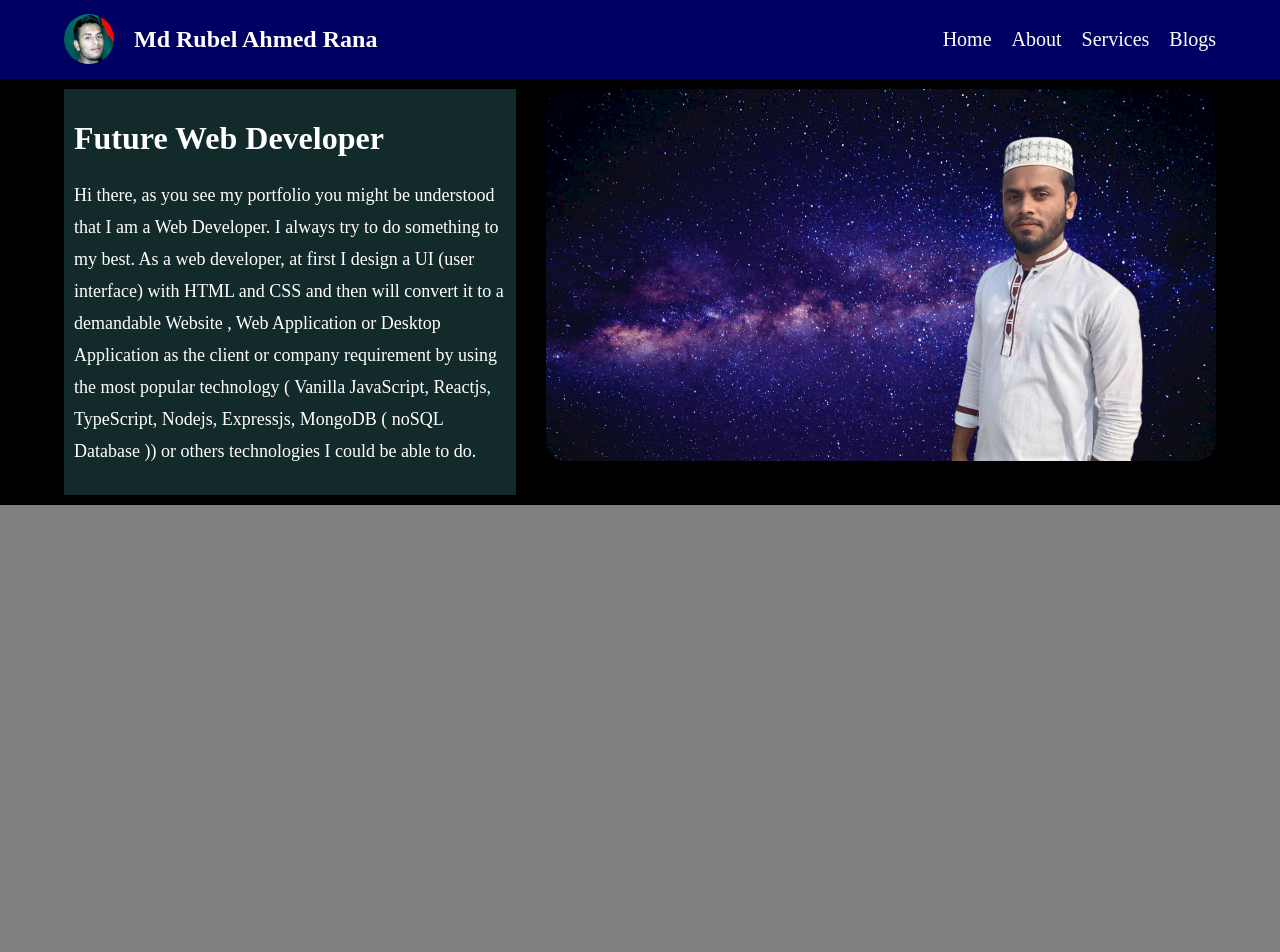
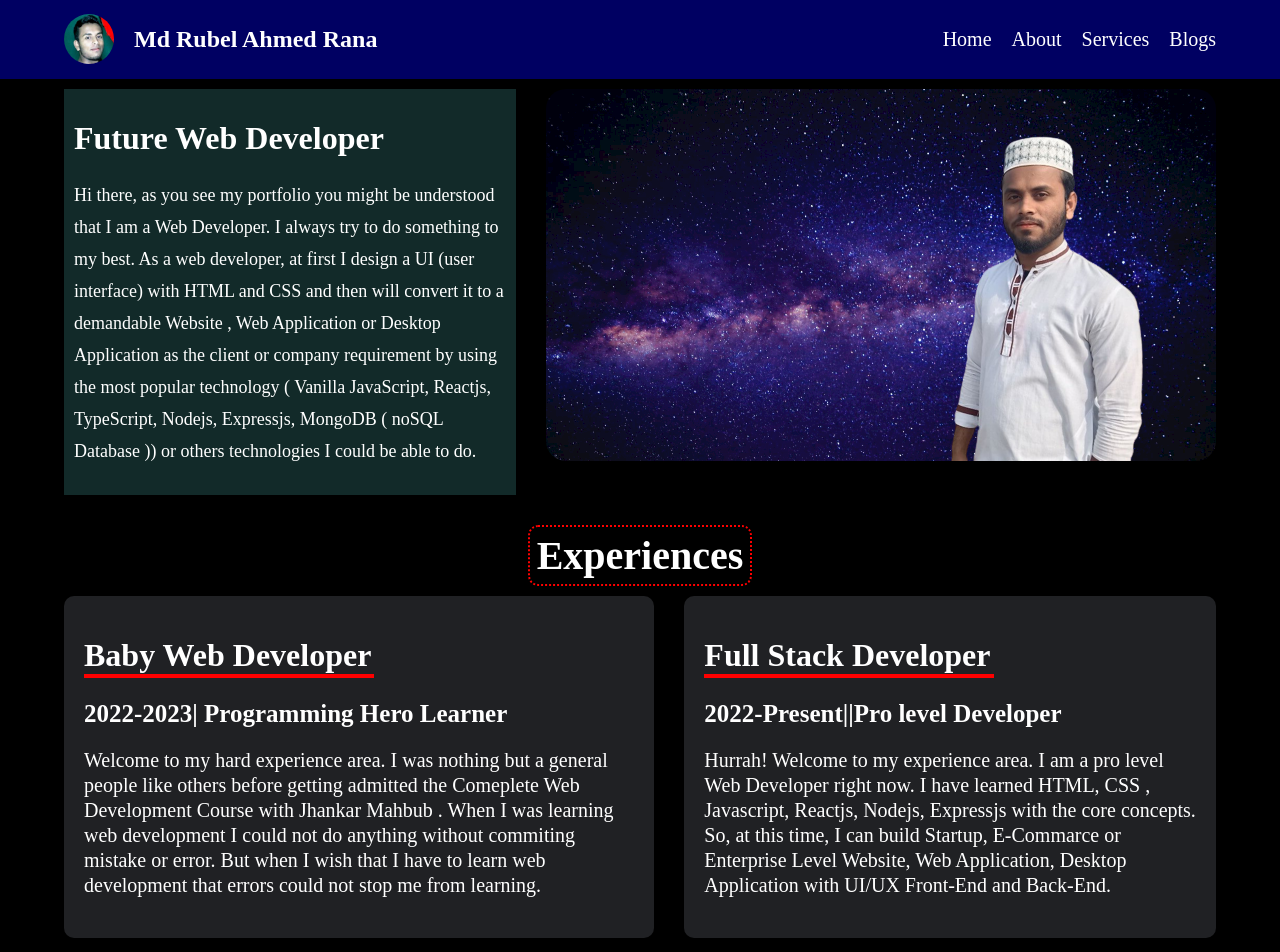
Before and after one commit to Md-Rubel-Ahmed-Rana/react-portfolio, a React (Create React App) app: page / in a window 1280 px wide. Shown: the top 952 px of the page. Before the commit the page ends 800 px from the top, so only its background shows below. Built offline with nearby package versions, Linux system fonts and the light colour scheme.

Commit message:
Experience side added

```diff
--- a/public/index.html
+++ b/public/index.html
@@ -11,7 +11,7 @@
     />
     <title>Md Rubel Ahmed Rana</title>
   </head>
-  <body style="margin:0px; padding:0%; background-color: grey;">
+  <body style="margin:0px; padding:0%; background-color: black;">
     <div id="root">
 
     </div>
--- a/src/App.js
+++ b/src/App.js
@@ -1,8 +1,10 @@
+import Experience from "./experience/experience";
 import Navbar from "./header/nav";
 function App() {
   return (
     <div>
       <Navbar />
+      < Experience />
     </div>
   );
 }
--- /dev/null
+++ b/src/experience/experience.css
@@ -0,0 +1,41 @@
+.exp-container{
+    width: 90%;
+    margin: 20px auto;
+
+}
+.exp-container > h1{
+    width: 220px;
+    color: white;
+    text-align: center;
+    margin: 10px auto;
+    padding: 5px 0px;
+    font-size: 40px;
+    border: 2px red dotted;
+    border-radius: 10px;
+}
+
+.exps-wrapper{
+    display: flex;
+    justify-content: space-between;
+    gap: 30px;
+}
+
+.experience{
+    padding: 20px;
+    margin-top: 0px;
+    background-color: rgb(32 33 36);
+    color: white;
+    border-radius: 10px;
+}
+.experience > h1{
+    border-bottom: 4px solid red;
+    width: 290px;
+}
+.experience > h4{
+    font-size: 25px;
+    margin: 0%;
+}
+.experience > p{
+    line-height: 25px;
+    font-size: 20px;
+}
--- /dev/null
+++ b/src/experience/experience.js
@@ -0,0 +1,24 @@
+import React from 'react'
+import "./experience.css"
+
+const Experience = () => {
+  return (
+      <div className='exp-container'>
+          <h1>Experiences</h1>
+        <div className='exps-wrapper'>
+            <div className='experience'>
+                  <h1>Baby Web Developer</h1>
+                  <h4>2022-2023| Programming Hero Learner</h4>
+                  <p>Welcome to my hard experience area. I was nothing but a general people like others before getting admitted the Comeplete Web Development Course with Jhankar Mahbub . When I was learning web development I could not do anything without commiting mistake or error. But when I wish that I have to learn web development that errors could not stop me from learning.</p>
+            </div>
+            <div className='experience'>
+                <h1>Full Stack Developer</h1>
+                  <h4>2022-Present||Pro level Developer</h4>
+                  <p>Hurrah! Welcome to my experience area. I am a pro level Web Developer right now. I have learned HTML, CSS , Javascript, Reactjs, Nodejs, Expressjs with the core concepts. So, at this time, I can build Startup, E-Commarce or Enterprise Level Website, Web Application, Desktop Application with UI/UX Front-End and Back-End.</p>
+            </div>
+        </div>
+    </div>
+  )
+}
+
+export default Experience
```
